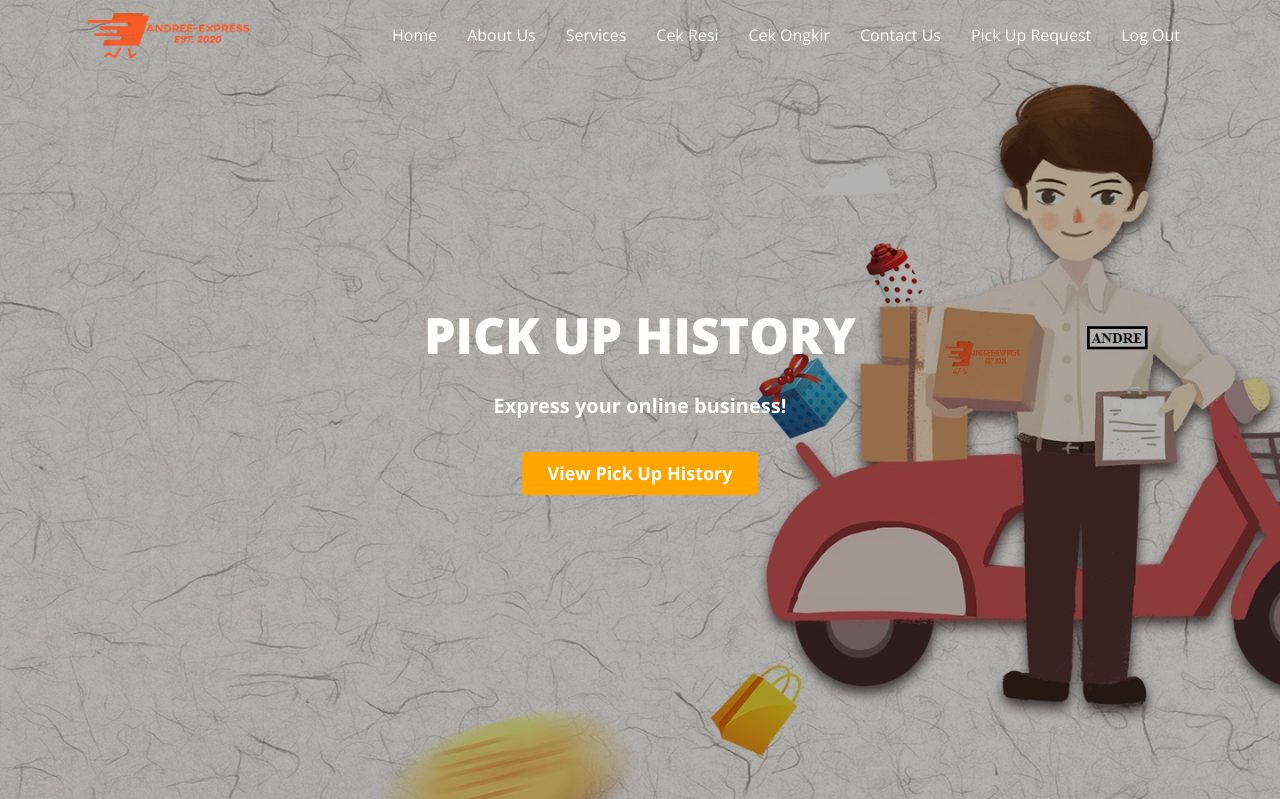
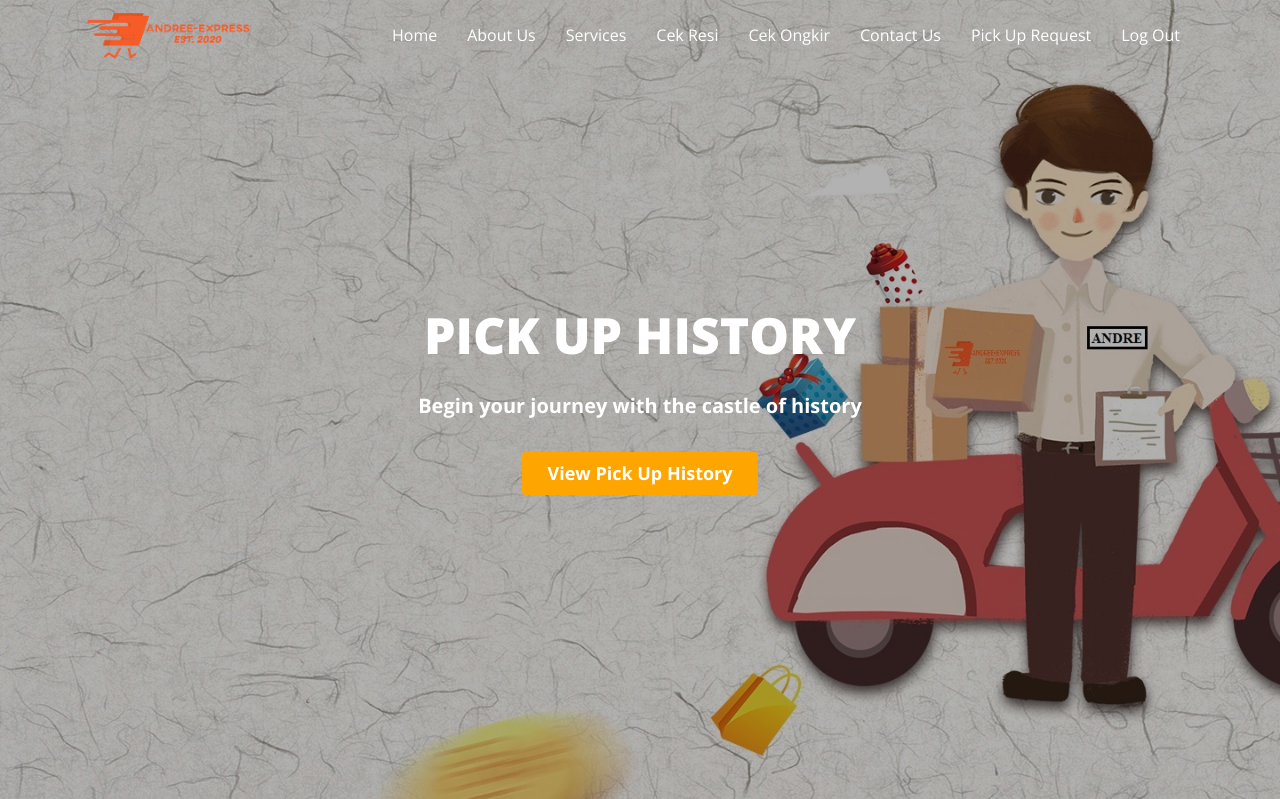
Before and after one commit to leonsusanto38/Shipping-Logistic-Service-Website, a PHP site: page /history.php in a window 1280 px wide. Shown: the top 799 px of the page. Run offline with PHP 8.4, Linux system fonts and the light colour scheme; the visitor is signed in with stand-in values (Sample User, id 1); data that the repository does not hold is empty; some libraries are stand-ins or nearby versions.

Commit message:
history motto

```diff
--- a/history.php
+++ b/history.php
@@ -17,7 +17,7 @@ include 'header.php';
 <div class="banner">
     <div class="container">
         <h1>PICK UP HISTORY</h1>
-        <p>Express your online business!</p>
+        <p>Begin your journey with the castle of history</p>
         <a href="#content" class="button button-primary">View Pick Up History</a>
     </div>
 </div>
```
